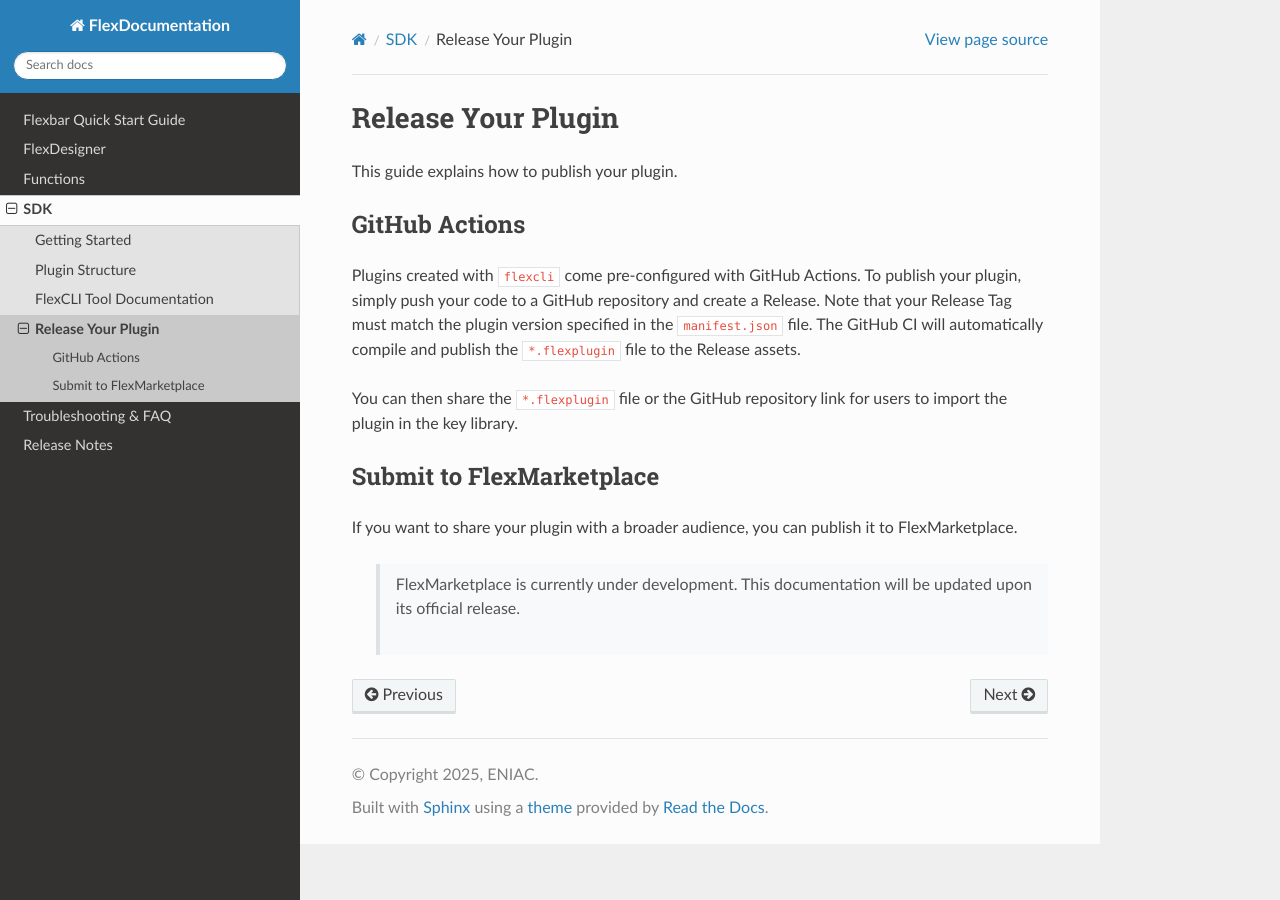
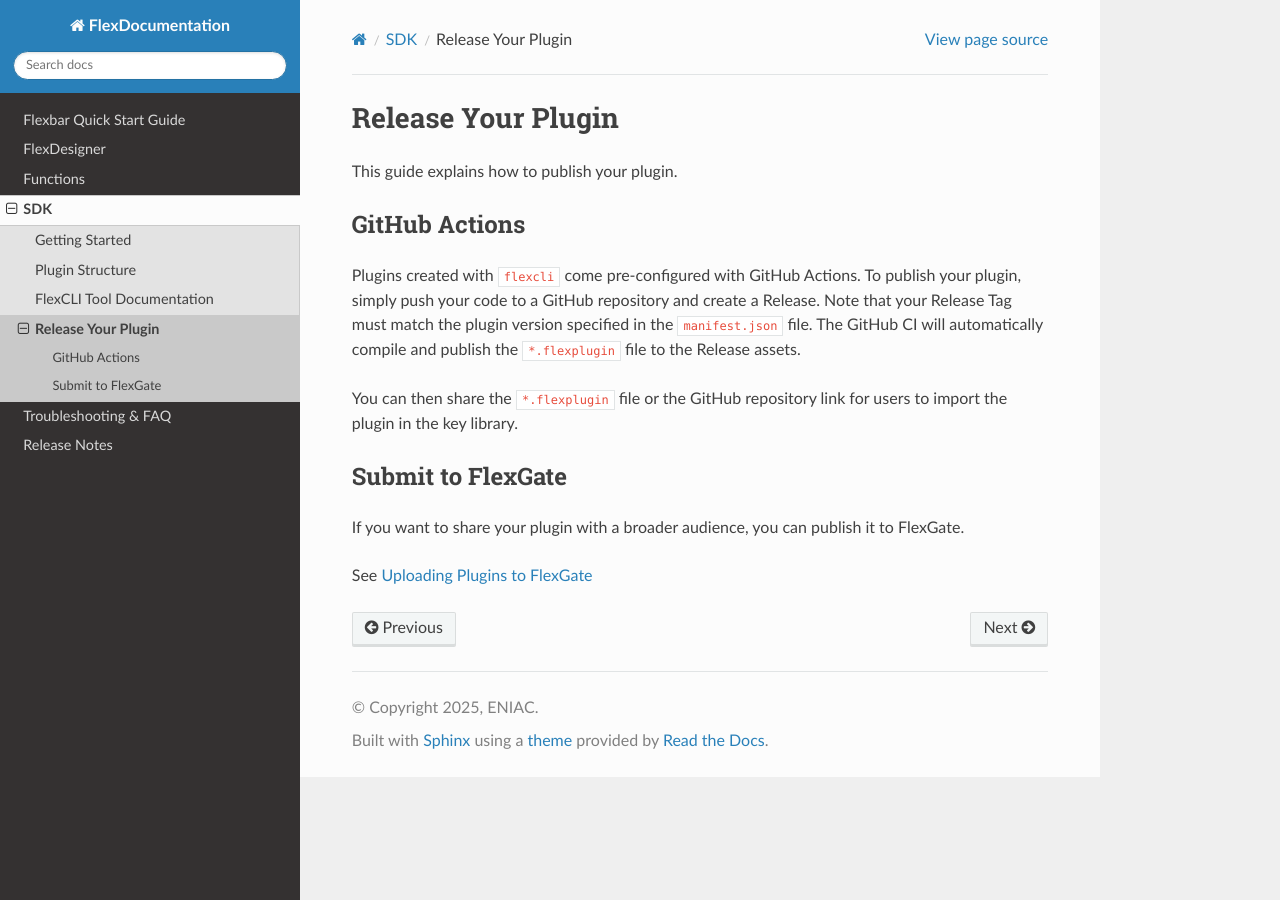
Before and after one commit to ENIAC-Tech/FlexDocumentation, a Sphinx documentation site: the page built from docs/source/sdk/release_plugin.md, in a window 1280 px wide. Built offline with Sphinx 7.4.7 and the Read the Docs theme 3.1.0, drawn with Linux system fonts in a browser that asks for light colours.

Commit message:
fix: Complete plugin docs

```diff
--- a/docs/source/sdk/release_plugin.md
+++ b/docs/source/sdk/release_plugin.md
@@ -8,8 +8,8 @@
 
 You can then share the `*.flexplugin` file or the GitHub repository link for users to import the plugin in the key library.
 
-## Submit to FlexMarketplace
+## Submit to FlexGate
 
-If you want to share your plugin with a broader audience, you can publish it to FlexMarketplace.
+If you want to share your plugin with a broader audience, you can publish it to FlexGate.
 
-> FlexMarketplace is currently under development. This documentation will be updated upon its official release.
+See [Uploading Plugins to FlexGate](../troubleshoting/flexgate.md)
```
Also changed, not shown: docs/source/getting_started.md (+2 -2 lines), docs/source/releasenote/1.0.2.md (+1 -1 lines), docs/source/sdk/plugin_structure.md (+1 -0 lines).
